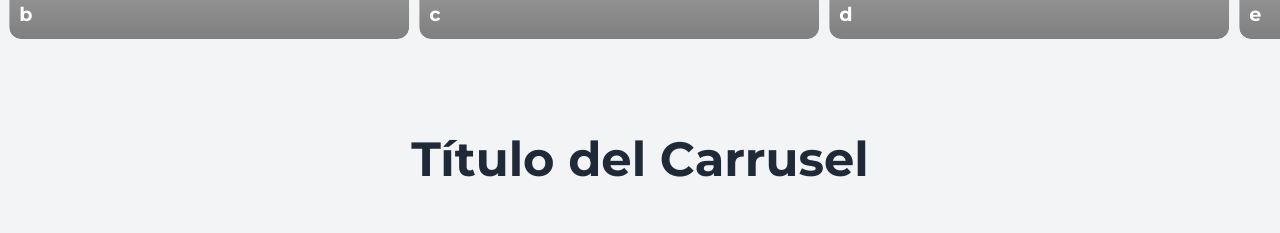
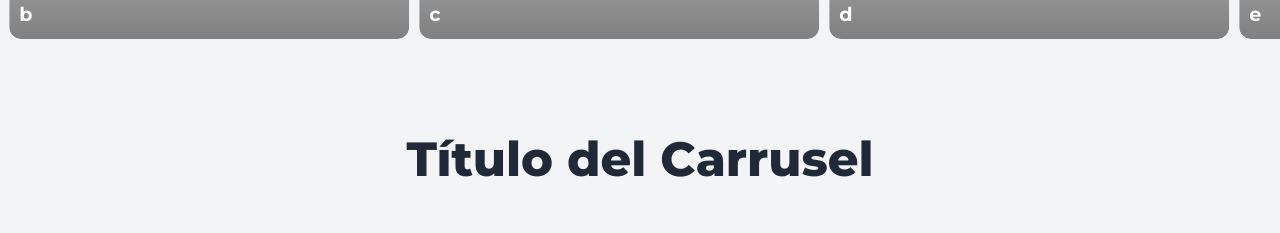
Before and after one commit to Edgar767/RoboTools, a React (Vite) app: page /inicio in a window 1280 px wide. Shown: the part 4540-4773 px from the top of the page. Built offline with nearby package versions, Linux system fonts and the light colour scheme; what tailwindcss-hero-patterns would draw is missing.

Commit message:
pequeña modificacion

```diff
--- a/src/Components/Infinito.jsx
+++ b/src/Components/Infinito.jsx
@@ -62,7 +62,7 @@ const Infinito = ({ title, description, cards }) => {
     <div className="py-12 sm:py-16 lg:py-24">
       <div className="mx-auto max-w-screen-2xl px-4 md:px-8">
         <div className="mb-10 md:mb-16">
-          <h2 className="mb-4 text-center text-3xl sm:text-4xl md:text-5xl font-bold text-gray-800 md:mb-6">{title}</h2>
+          <h2 className="mb-4 text-center text-3xl sm:text-4xl md:text-5xl font-extrabold text-gray-800 md:mb-6">{title}</h2>
           {description && (
             <p className="mx-auto max-w-screen-md text-center text-sm sm:text-base md:text-lg text-gray-500">{description}</p>
           )}
```
